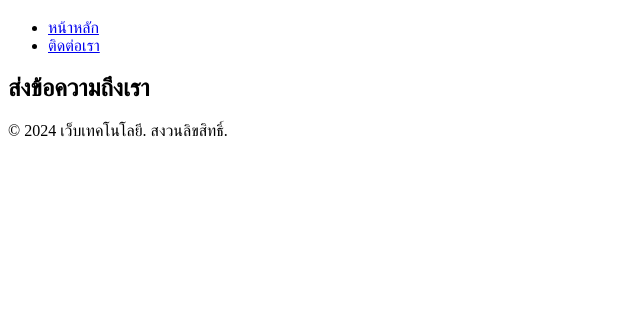
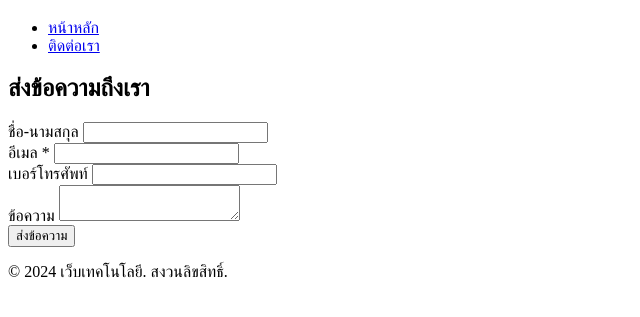
Before and after one commit to Thita13/web-semantic-lab, a plain HTML site: page contact.html in a window 1280 px wide. Shown: the part 61-378 px from the top of the page, without its empty margins (0-640 px from the left). Drawn offline with Linux system fonts and the light colour scheme.

Commit message:
เพิ่มฟอร์มพื้นฐานในหน้าติดต่อ

```diff
--- a/contact.html
+++ b/contact.html
@@ -19,6 +19,28 @@
     <main role="main">
     <section>
         <h2>ส่งข้อความถึงเรา</h2>
+        <form action="/submit" method="POST">
+            <div class="form-group">
+                <label for="fullname">ชื่อ-นามสกุล</label>
+                <input type="text" id="fullname" name="fullname" required>
+            </div>
+
+            <div class="form-group">
+                <label for="email">อีเมล *</label>
+                <input type="email" id="email" name="email" required>
+            </div>
+
+            <div class="form-group">
+                <label for="tel">เบอร์โทรศัพท์</label>
+                <input type="tel" id="tel" name="tel">
+            </div>
+
+            <div class="form-group">
+                <label for="message">ข้อความ</label>
+                <textarea id="message" name="message" required></textarea>
+            </div>
+            <button type="submit">ส่งข้อความ</button>
+        </form>
     </section>
     </main>
 
```
